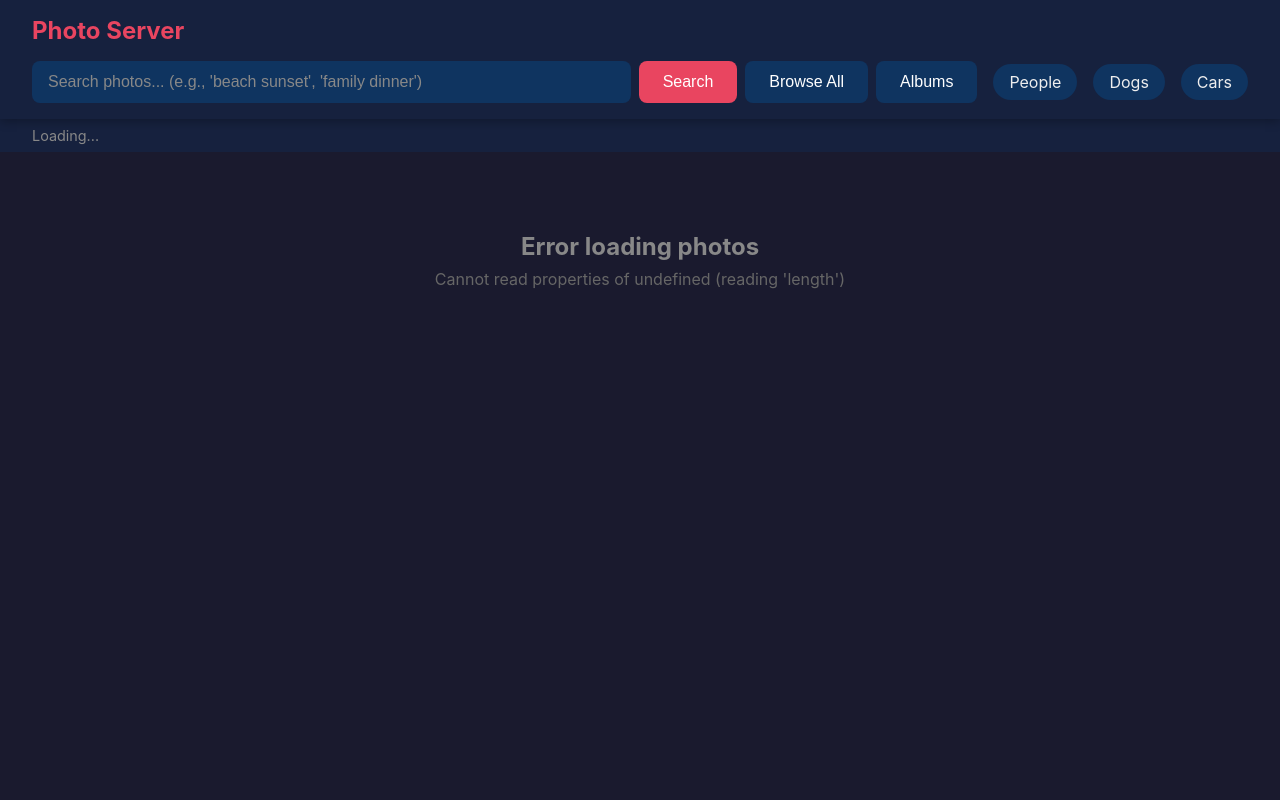
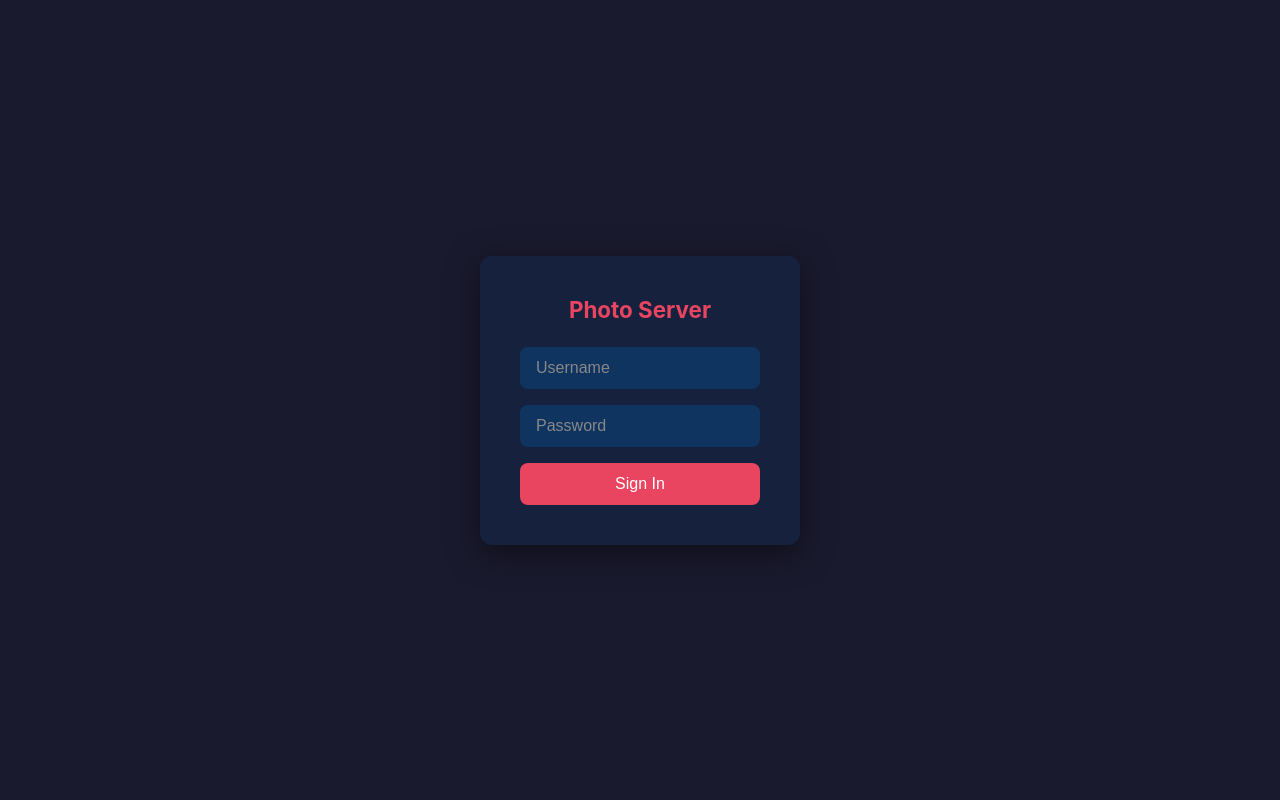
Before and after one commit to thortle/AI-media-sorter, a FastAPI app: template photo-server/app/templates/index.html in a window 1280 px wide. Run offline with FastAPI, Linux system fonts and the light colour scheme; the template is opened without the code that fills it, so the values that code supplies are empty; parts of the project's set-up code (start-up, migrations or seed data) failed here and were passed over; some libraries are stand-ins or nearby versions.

Commit message:
Add custom login form and fix double auth prompt
- Implement custom HTML login form to handle credentials client-side (sessionStorage)
- Pass Authorization header explicitly on all API fetch calls to bypass browser Basic Auth limitations
- Remove auth requirement from GET / endpoint (let page load, auth handled in JS)
- All API endpoints still require authentication
- Fixes Safari/Firefox fetch() not forwarding cached Basic Auth credentials
- Single login prompt instead of browser native dialog + form

```diff
--- a/photo-server/app/main.py
+++ b/photo-server/app/main.py
@@ -108,8 +108,8 @@ templates = Jinja2Templates(directory="templates")
 
 
 @app.get("/", response_class=HTMLResponse)
-async def index(request: Request, username: str = Depends(verify_credentials)):
-    """Serve the main web UI."""
+async def index(request: Request):
+    """Serve the main web UI (auth handled client-side via login form)."""
     return templates.TemplateResponse("index.html", {"request": request})
 
 
--- a/photo-server/app/templates/index.html
+++ b/photo-server/app/templates/index.html
@@ -585,9 +585,75 @@
                 font-size: 0.8rem;
             }
         }
+
+        /* Login overlay */
+        .login-overlay {
+            position: fixed;
+            inset: 0;
+            background: #1a1a2e;
+            display: flex;
+            align-items: center;
+            justify-content: center;
+            z-index: 9999;
+        }
+        .login-box {
+            background: #16213e;
+            padding: 2.5rem;
+            border-radius: 12px;
+            width: 320px;
+            box-shadow: 0 8px 32px rgba(0,0,0,0.5);
+        }
+        .login-box h2 {
+            color: #e94560;
+            margin-bottom: 1.5rem;
+            text-align: center;
+            font-size: 1.4rem;
+        }
+        .login-box input {
+            width: 100%;
+            padding: 0.75rem 1rem;
+            margin-bottom: 1rem;
+            border: none;
+            border-radius: 8px;
+            background: #0f3460;
+            color: #fff;
+            font-size: 1rem;
+            display: block;
+        }
+        .login-box input::placeholder { color: #888; }
+        .login-box .login-btn {
+            width: 100%;
+            padding: 0.75rem;
+            background: #e94560;
+            color: white;
+            border: none;
+            border-radius: 8px;
+            font-size: 1rem;
+            cursor: pointer;
+            transition: background 0.2s;
+        }
+        .login-box .login-btn:hover { background: #ff6b6b; }
+        .login-error {
+            color: #e94560;
+            font-size: 0.85rem;
+            margin-top: 0.75rem;
+            text-align: center;
+            display: none;
+        }
     </style>
 </head>
 <body>
+    <!-- Login overlay -->
+    <div class="login-overlay" id="loginOverlay">
+        <div class="login-box">
+            <h2>Photo Server</h2>
+            <input type="text" id="loginUsername" placeholder="Username" autocomplete="username">
+            <input type="password" id="loginPassword" placeholder="Password" autocomplete="current-password">
+            <button class="login-btn" onclick="doLogin()">Sign In</button>
+            <p class="login-error" id="loginError">Invalid username or password</p>
+        </div>
+    </div>
+
     <header class="header">
         <h1>Photo Server</h1>
         <div class="search-container">
@@ -659,6 +725,56 @@
     </div>
 
     <script>
+        // Auth
+        let authHeader = sessionStorage.getItem('photoServerAuth') || null;
+
+        function getHeaders() {
+            return authHeader ? { 'Authorization': authHeader } : {};
+        }
+
+        async function authFetch(url, options = {}) {
+            const headers = { ...getHeaders(), ...(options.headers || {}) };
+            const response = await fetch(url, { ...options, headers, credentials: 'omit' });
+            if (response.status === 401) {
+                showLogin();
+                throw new Error('Authentication required — please sign in again');
+            }
+            return response;
+        }
+
+        async function doLogin() {
+            const username = document.getElementById('loginUsername').value.trim();
+            const password = document.getElementById('loginPassword').value;
+            if (!username || !password) return;
+            const header = 'Basic ' + btoa(username + ':' + password);
+            try {
+                const response = await fetch('/api/stats', {
+                    headers: { 'Authorization': header },
+                    credentials: 'omit'
+                });
+                if (response.ok) {
+                    authHeader = header;
+                    sessionStorage.setItem('photoServerAuth', header);
+                    document.getElementById('loginOverlay').style.display = 'none';
+                    document.getElementById('loginError').style.display = 'none';
+                    loadStats();
+                    loadPhotos();
+                } else {
+                    document.getElementById('loginError').style.display = 'block';
+                }
+            } catch (e) {
+                document.getElementById('loginError').style.display = 'block';
+            }
+        }
+
+        function showLogin() {
+            authHeader = null;
+            sessionStorage.removeItem('photoServerAuth');
+            document.getElementById('loginOverlay').style.display = 'flex';
+            document.getElementById('loginUsername').value = '';
+            document.getElementById('loginPassword').value = '';
+        }
+
         // State
         let currentQuery = '';
         let currentPage = 0;
@@ -679,8 +795,19 @@
 
         // Initialize
         document.addEventListener('DOMContentLoaded', () => {
-            loadStats();
-            loadPhotos();
+            // Enter key for login form
+            document.getElementById('loginPassword').addEventListener('keypress', (e) => {
+                if (e.key === 'Enter') doLogin();
+            });
+            document.getElementById('loginUsername').addEventListener('keypress', (e) => {
+                if (e.key === 'Enter') doLogin();
+            });
+
+            if (authHeader) {
+                document.getElementById('loginOverlay').style.display = 'none';
+                loadStats();
+                loadPhotos();
+            }
 
             // Enter key to search
             document.getElementById('searchInput').addEventListener('keypress', (e) => {
@@ -719,7 +846,7 @@
             albumList.style.display = 'grid';
             loading.style.display = 'block';
             try {
-                const response = await fetch('/api/albums');
+                const response = await authFetch('/api/albums');
                 const data = await response.json();
                 loading.style.display = 'none';
                 if (!data.albums.length) {
@@ -778,7 +905,7 @@
 
             try {
                 const url = `/api/album/${encodeURIComponent(currentAlbum.name)}/photos?limit=${pageSize}&offset=${currentPage * pageSize}`;
-                const response = await fetch(url);
+                const response = await authFetch(url);
                 const data = await response.json();
                 loading.style.display = 'none';
 
@@ -858,7 +985,7 @@
 
         async function loadStats() {
             try {
-                const response = await fetch('/api/stats');
+                const response = await authFetch('/api/stats');
                 const data = await response.json();
                 document.getElementById('stats').textContent =
                     `${data.total_photos.toLocaleString()} photos | ${data.with_characters.toLocaleString()} with people | ${data.with_dogs.toLocaleString()} with dogs | ${data.with_cars.toLocaleString()} with cars`;
@@ -894,7 +1021,7 @@
                     if (filters.cars !== null) url += `&has_cars=${filters.cars}`;
                 }
 
-                const response = await fetch(url);
+                const response = await authFetch(url);
                 const data = await response.json();
 
                 loading.style.display = 'none';
@@ -1094,7 +1221,7 @@
             if (!confirmed) return;
 
             try {
-                const response = await fetch(`/api/photo/${encodeURIComponent(currentFilename)}`, {
+                const response = await authFetch(`/api/photo/${encodeURIComponent(currentFilename)}`, {
                     method: 'DELETE'
                 });
 
--- a/photo-server/docker-compose.example.yml
+++ b/photo-server/docker-compose.example.yml
@@ -1,5 +1,3 @@
-version: '3.8'
-
 services:
   photo-server:
     build: .
```
